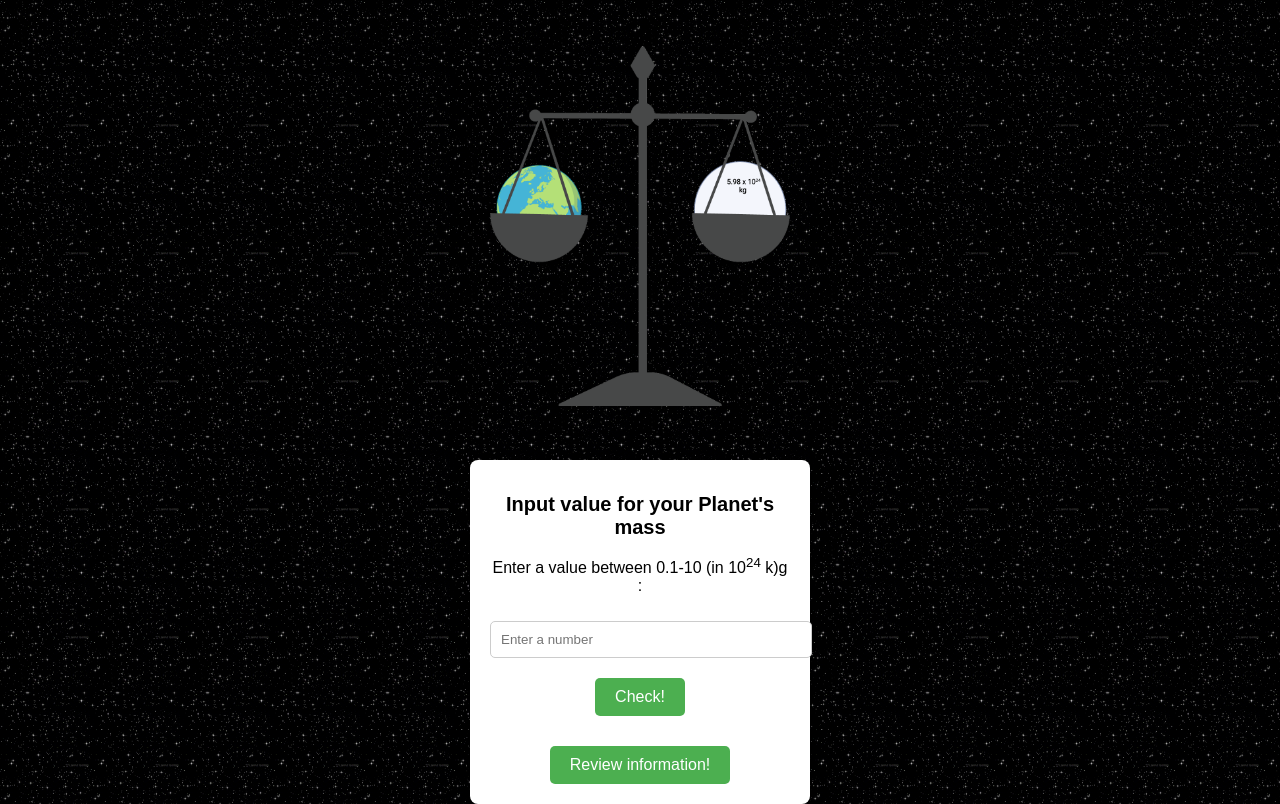
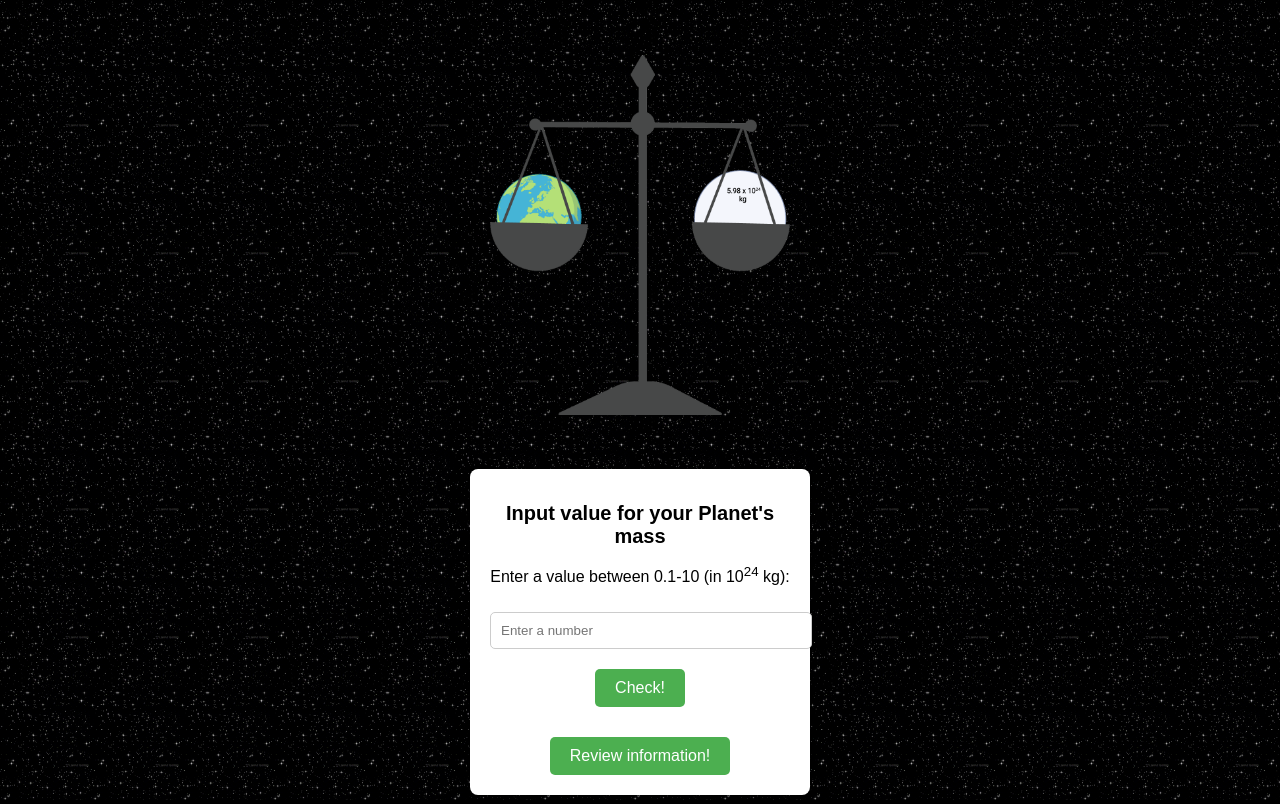
Before and after one commit to Pitt-Technical-Communications/Architect-of-Tera-Nova, a plain HTML site: page 4.2_planetsize.html in a window 1280 px wide. Drawn offline with Linux system fonts and the light colour scheme.

Commit message:
4.2_planetsize.html

```diff
--- a/4.2_planetsize.html
+++ b/4.2_planetsize.html
@@ -79,7 +79,7 @@
 
 <div class="container">
         <h1>Input value for your Planet's mass</h1>
-        <p>Enter a value between 0.1-10 (in 10<sup>24</sup> k)g :</p>
+        <p>Enter a value between 0.1-10 (in 10<sup>24</sup> kg):</p>
         <input type="number" id="userInput" placeholder="Enter a number" step="0.1" min="0.1" max="10">
         <button onclick="checkValue()">Check!</button>
         <div id="result" class="result"></div>
```
